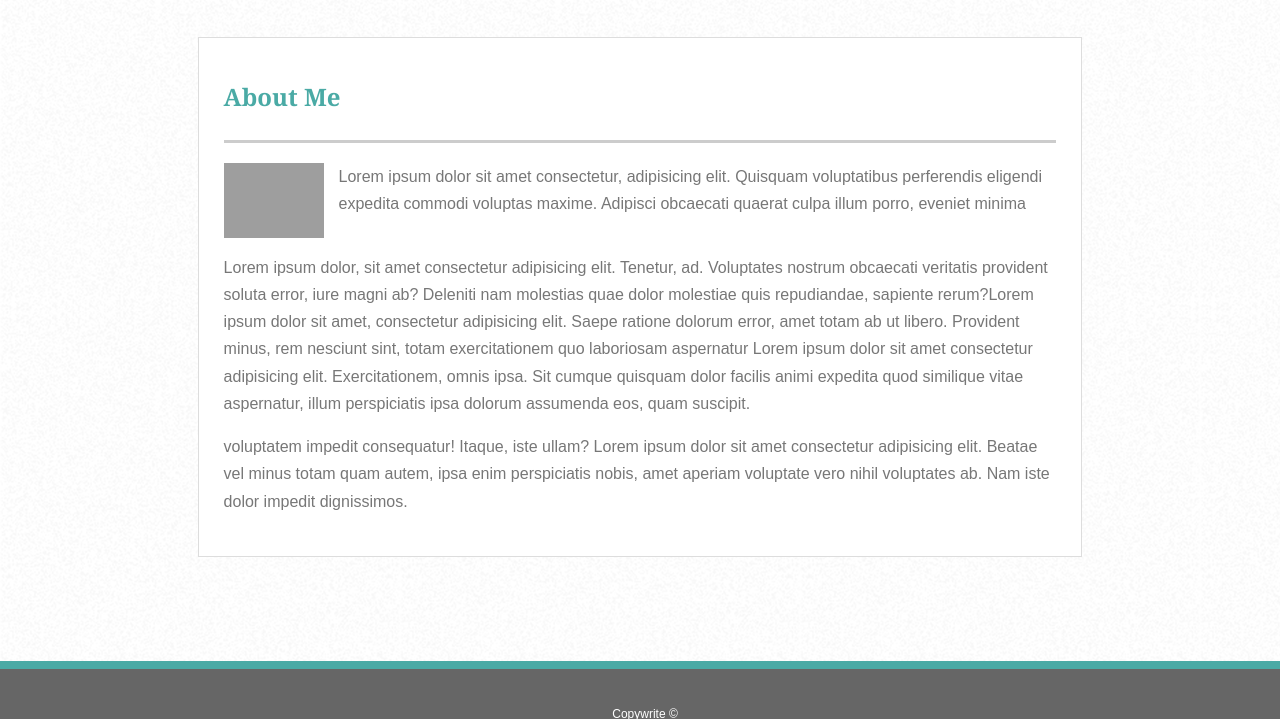
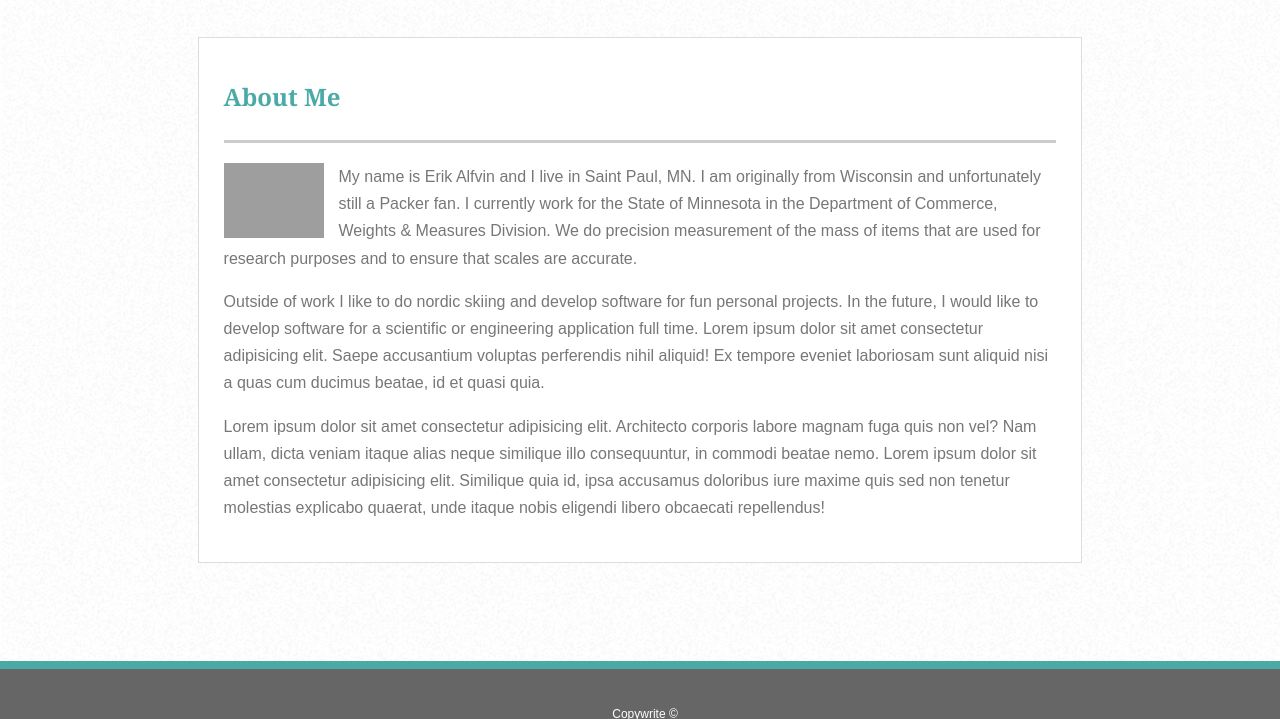
Before and after one commit to ealfvin-dev/BasicPortfolio, a plain HTML site: page index.html in a window 1280 px wide. Shown: the part 81-800 px from the top of the page. Drawn offline with Linux system fonts and the light colour scheme; grey boxes are pictures that could not be loaded.

Commit message:
Finalized pages and added some bio text

```diff
--- a/assets/css/style.css
+++ b/assets/css/style.css
@@ -85,10 +85,6 @@ h2 {
     width: 12%;
     margin-left: 0px;
     margin-right: 15px;
-    float: left;
-}
-
-#FloatingText {
     float: left;
 }
 
--- a/index.html
+++ b/index.html
@@ -23,15 +23,23 @@
 
         <img id="ProfilePicture" src="./assets/images/Erik_pic.png" alt="Profile Picture" />
 
-        <p id="FloatingText">
-            Lorem ipsum dolor, sit amet consectetur adipisicing elit. Tenetur, ad. Voluptates nostrum obcaecati veritatis provident soluta error, iure magni ab? Deleniti nam molestias quae dolor molestiae quis repudiandae, sapiente rerum?Lorem ipsum dolor sit amet, consectetur adipisicing elit. Saepe ratione dolorum error, amet totam ab ut libero. Provident minus, rem nesciunt sint, totam exercitationem quo laboriosam aspernatur
-            Lorem ipsum dolor sit amet consectetur adipisicing elit. Exercitationem, omnis ipsa. Sit cumque quisquam dolor facilis animi expedita quod similique vitae aspernatur, illum perspiciatis ipsa dolorum assumenda eos, quam suscipit.
+        <p>
+            My name is Erik Alfvin and I live in Saint Paul, MN. I am originally from Wisconsin and unfortunately still a Packer fan. I currently work for the State of Minnesota
+            in the Department of Commerce, Weights & Measures Division. We do precision measurement of the mass of items that are used for research purposes and to ensure that
+            scales are accurate.
         </p>
 
         <p>
-            Lorem ipsum dolor sit amet consectetur, adipisicing elit. Quisquam voluptatibus perferendis eligendi expedita commodi voluptas maxime. Adipisci obcaecati quaerat culpa illum porro, eveniet minima voluptatem impedit consequatur! Itaque, iste ullam?
-            Lorem ipsum dolor sit amet consectetur adipisicing elit. Beatae vel minus totam quam autem, ipsa enim perspiciatis nobis, amet aperiam voluptate vero nihil voluptates ab. Nam iste dolor impedit dignissimos.
+            Outside of work I like to do nordic skiing and develop software for fun personal projects. In the future, I would like to develop software for a scientific or engineering application full time.
+
+            Lorem ipsum dolor sit amet consectetur adipisicing elit. Saepe accusantium voluptas perferendis nihil aliquid! Ex tempore eveniet laboriosam sunt aliquid nisi a quas cum ducimus beatae, id et quasi quia.
         </p>
+
+        <p>
+            Lorem ipsum dolor sit amet consectetur adipisicing elit. Architecto corporis labore magnam fuga quis non vel? Nam ullam, dicta veniam itaque alias neque similique illo consequuntur, in commodi beatae nemo.
+            Lorem ipsum dolor sit amet consectetur adipisicing elit. Similique quia id, ipsa accusamus doloribus iure maxime quis sed non tenetur molestias explicabo quaerat, unde itaque nobis eligendi libero obcaecati repellendus!
+        </p>
+
     </section>
 
     <footer>
```
